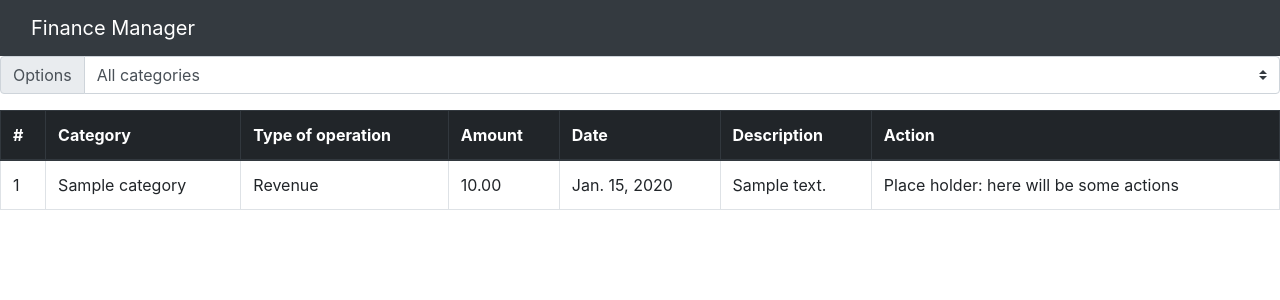
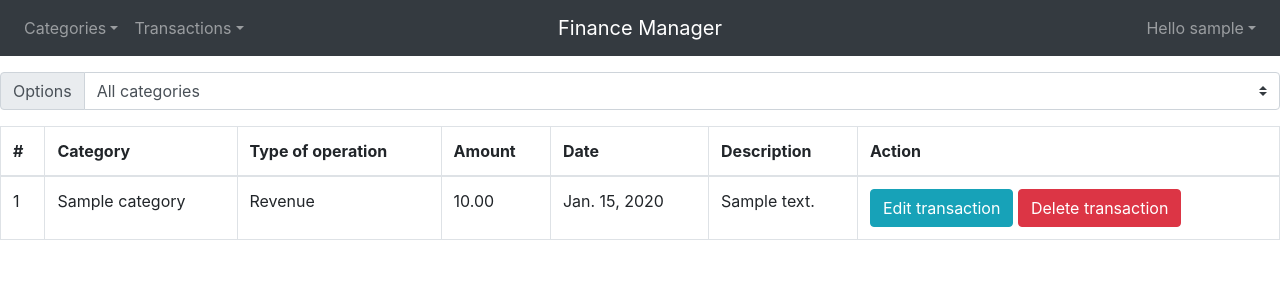
Before and after one commit to adrianashymoniak/FinanceManager, a Django app: page / in a window 1280 px wide. Shown: the top 300 px of the page. Run offline with Django 3.2, Linux system fonts and the light colour scheme; a user stored in the database is signed in; tables that the repository leaves empty hold one stand-in row (values such as "Sample post"); some libraries are stand-ins or nearby versions.

Commit message:
Add 'Login', 'SignUp' functionality, add nav bar.

```diff
--- a/finance_manager/templates/add-category-page.html
+++ b/finance_manager/templates/add-category-page.html
@@ -1,5 +1,9 @@
 {% extends 'base.html' %}
-{% block body %}
+{% block title %}
+    Add new category
+{% endblock %}
+{% block authorized_user_content %}
+    {{ value|linebreaks }}
     <form method="post">
         {% csrf_token %}
         <div class="form-group">
--- a/finance_manager/templates/add-transaction-page.html
+++ b/finance_manager/templates/add-transaction-page.html
@@ -1,5 +1,8 @@
 {% extends 'base.html' %}
-{% block body %}
+{% block title %}
+    Add new transaction
+{% endblock %}
+{% block authorized_user_content %}
     <form method="post">
         {% csrf_token %}
         <div class="form-group">
--- a/finance_manager/templates/base.html
+++ b/finance_manager/templates/base.html
@@ -20,81 +20,70 @@
 </head>
 <body>
 <header>
-    <nav class="navbar navbar-dark bg-dark">
-        <div class="container-fluid">
-            <div class="navbar-header">
-                <a id="home-page" class="navbar-brand" href="{% url 'home' %}">Finance Manager</a>
-            </div>
-            {% if user.is_authenticated %}
-
-
-
-
-{#                <ul class="nav navbar-nav">#}
-{#                    <li class="nav-item dropdown">#}
-{#                        <a class="nav-link dropdown-toggle" href="#" id="navbarDropdown" role="button"#}
-{#                           data-toggle="dropdown" aria-haspopup="true" aria-expanded="false">#}
-{#                            Dropdown#}
-{#                        </a>#}
-{#                        <div class="dropdown-menu" aria-labelledby="navbarDropdown">#}
-{#                            <a class="dropdown-item" href="#">Action</a>#}
-{#                            <a class="dropdown-item" href="#">Another action</a>#}
-{#                            <div class="dropdown-divider"></div>#}
-{#                            <a class="dropdown-item" href="#">Something else here</a>#}
-{#                        </div>#}
-{#                    </li>#}
-{#                    <li>#}
-{#                        <div class="dropdown">#}
-{#                            <button id="categories-menu-id" class="dropbtn">Categories menu<span#}
-{#                                    class="arrow">&#9660;</span></button>#}
-{#                            <div class="dropdown-content">#}
-{#                                <a id="categories-page-id" href="{% url 'categories-page' %}">All categories</a>#}
-{#                                <a id="add-category-id" href="{% url 'add-category-page' %}">Add category</a>#}
-{#                            </div>#}
-{#                        </div>#}
-{#                    </li>#}
-{##}
-{#                    {% url 'task_detail' pk=task.pk as task_detail_url %}#}
-{#                    {% url 'edit_task' pk=task.pk as edit_task_url %}#}
-{#                    {% if request.get_full_path == task_detail_url or request.get_full_path == edit_task_url %}#}
-{#                        <li><a id="delete-task-edit-page" href="{% url 'delete' pk=task.pk %}" class="task-delete"#}
-{#                               onclick="return getTaskDeleted()">Delete task</a>#}
-{#                        </li>#}
-{#                        {% if  request.get_full_path == task_detail_url %}#}
-{#                            <li><a id="edit-task-task-detail" href="{% url 'edit_task' pk=task.pk %}">Edit task</a></li>#}
-{#                        {% elif request.get_full_path == edit_task_url %}#}
-{#                            <li><a id="go-detail-page" href="{% url 'task_detail' pk=task.pk %}">Task Detail</a></li>#}
-{#                        {% endif %}#}
-{#                    {% endif %}#}
-{#                    {% url 'view_profile' as view_profile_url %}#}
-{#                    {% if request.get_full_path == view_profile_url %}#}
-{#                        <li><a id="delete-user" href="{% url 'delete_account' %}"#}
-{#                               onclick="return getAccountDeleted()">Delete#}
-{#                            account</a>#}
-{#                        </li>#}
-{#                    {% endif %}#}
-{#                </ul>#}
-{#                <ul class="nav navbar-nav navbar-right">#}
-{#                    <li>#}
-{##}
-{#                    </li>#}
-{#                    <li><a id="logout" href="{% url 'logout' %}"><span class="glyphicon glyphicon-log-out"></span>#}
-{#                        Logout</a></li>#}
-{#                </ul>#}
-            {% else %}
-                <ul class="nav navbar-nav navbar-right">
-                    <li><a id="login" href="{% url 'login' %}"><span class="glyphicon glyphicon-log-in"></span>
-                        Login</a>
+    <nav class="navbar navbar-expand-md navbar-dark bg-dark">
+        {% if user.is_authenticated %}
+            <div class="navbar-collapse collapse w-100 order-1 order-md-0 dual-collapse2">
+                <ul class="navbar-nav mr-auto">
+                    <li class="nav-item dropdown">
+                        <a class="nav-link dropdown-toggle" data-toggle="dropdown" href="{% url 'categories-page' %}"
+                           role="button"
+                           aria-haspopup="true" aria-expanded="false">Categories</a>
+                        <div class="dropdown-menu">
+                            <a class="dropdown-item" href="{% url 'categories-page' %}">All categories</a>
+                            <a class="dropdown-item" href="{% url 'add-category-page' %}">Add category</a>
+                        </div>
                     </li>
-                    <li><a id="signup" href="{% url 'signup' %}"><span class="glyphicon glyphicon-user"></span>
-                        Signup</a>
+                    <li class="nav-item dropdown">
+                        <a class="nav-link dropdown-toggle" data-toggle="dropdown" href="#"
+                           role="button"
+                           aria-haspopup="true" aria-expanded="false">Transactions</a>
+                        <div class="dropdown-menu">
+                            <a class="dropdown-item" href="{% url 'home' %}">All transactions</a>
+                            <a class="dropdown-item" href="{% url 'add-transaction-page' %}">Add transaction</a>
+                        </div>
                     </li>
                 </ul>
-            {% endif %}
+            </div>
+        {% endif %}
+        <div class="mx-auto order-0">
+            <a id="home-id" class="navbar-brand mx-auto" href="{% url 'home' %}">Finance Manager</a>
+            <button class="navbar-toggler" type="button" data-toggle="collapse" data-target=".dual-collapse2">
+                <span class="navbar-toggler-icon"></span>
+            </button>
         </div>
+        {% if user.is_anonymous %}
+            <div class="navbar-collapse collapse w-100 order-3 dual-collapse2">
+                <ul class="navbar-nav ml-auto">
+                    <li class="nav-item">
+                        <a id="login" href="{% url 'login' %}" class="nav-link">Login</a>
+                    </li>
+                    <li class="nav-item">
+                        <a id="signup" href="{% url 'signup' %}" class="nav-link">Signup</a>
+                    </li>
+                </ul>
+            </div>
+        {% else %}
+            <div class="navbar-collapse collapse w-100 order-3 dual-collapse2">
+                <ul class="navbar-nav ml-auto">
+                    <li class="nav-item dropdown">
+                        <a class="nav-link dropdown-toggle" data-toggle="dropdown" href="#"
+                           role="button"
+                           aria-haspopup="true" aria-expanded="false">Hello {{ user.get_username }}</a>
+                        <div class="dropdown-menu">
+                            <a class="dropdown-item" href="{% url 'logout' %}?next=/">Logout</a>
+                        </div>
+                    </li>
+                </ul>
+            </div>
+        {% endif %}
     </nav>
 </header>
-{% block body %}
-{% endblock %}
+{% if user.is_anonymous %}
+    {% block anonymous_user_content %}
+    {% endblock %}
+{% else %}
+    {% block authorized_user_content %}
+    {% endblock %}
+{% endif %}
 </body>
 </html>
--- a/finance_manager/templates/category-details-page.html
+++ b/finance_manager/templates/category-details-page.html
@@ -1,5 +1,8 @@
 {% extends 'base.html' %}
-{% block body %}
+{% block title %}
+   You are on "{{ category.category_name }}" category
+{% endblock %}
+{% block authorized_user_content  %}
     <span> Name: {{ category.category_name }}</span>
     <p>Description: {{ category.category_description }}</p>
     <a id="delete-all-transactions-of-one-category-id"
--- a/finance_manager/templates/edit-category-page.html
+++ b/finance_manager/templates/edit-category-page.html
@@ -1,5 +1,8 @@
 {% extends 'base.html' %}
-{% block body %}
+{% block title %}
+    You are editing "{{ category.category_name }}" category
+{% endblock %}
+{% block authorized_user_content %}
     <form method="post">
         {% csrf_token %}
         <div class="input-group mb-3">
--- a/finance_manager/templates/edit-transaction-page.html
+++ b/finance_manager/templates/edit-transaction-page.html
@@ -1,5 +1,8 @@
 {% extends 'base.html' %}
-{% block body %}
+{% block title %}
+    You are editing transaction
+{% endblock %}
+{% block authorized_user_content %}
     <form method="post">
         {% csrf_token %}
         <div class="form-group">
--- a/finance_manager/templates/home-page.html
+++ b/finance_manager/templates/home-page.html
@@ -1,5 +1,9 @@
 {% extends 'base.html' %}
-{% block body %}
+{% block title %}
+    Finance Manager
+{% endblock %}
+{% block authorized_user_content %}
+    {{ value|linebreaks }}
     <div class="input-group mb-3">
         <div class="input-group-prepend">
             <label class="input-group-text" for="inputGroupSelect01">Options</label>
@@ -13,10 +17,10 @@
             {% endfor %}
         </select>
     </div>
-
+    {{ value|linebreaks }}
     <div class="table-responsive">
         <table class="table table-bordered">
-            <thead class="thead-dark">
+            <thead>
             <tr>
                 <th>#</th>
                 <th>Category</th>
@@ -36,7 +40,14 @@
                     <td>{{ transaction.amount }}</td>
                     <td>{{ transaction.operation_date }}</td>
                     <td>{{ transaction.transaction_description }}</td>
-                    <td>Place holder: here will be some actions</td>
+                    <td>
+                        <a id="edit-transaction" class="btn btn-info"
+                           href="{% url 'edit-transaction-page' pk=transaction.id %}">Edit
+                            transaction</a>
+                        <a id="delete-transaction" class="btn btn-danger"
+                           href="{% url 'delete-transaction' pk=transaction.pk %}">Delete
+                            transaction</a>
+                    </td>
                 </tr>
             {% endfor %}
             </tbody>
```
Also changed, not shown: finance_manager/templates/categories-page.html (+7 -2 lines), finance_manager/templates/registration/login.html (+27 -0 lines), finance_manager/templates/registration/sign-up.html (+25 -0 lines).
